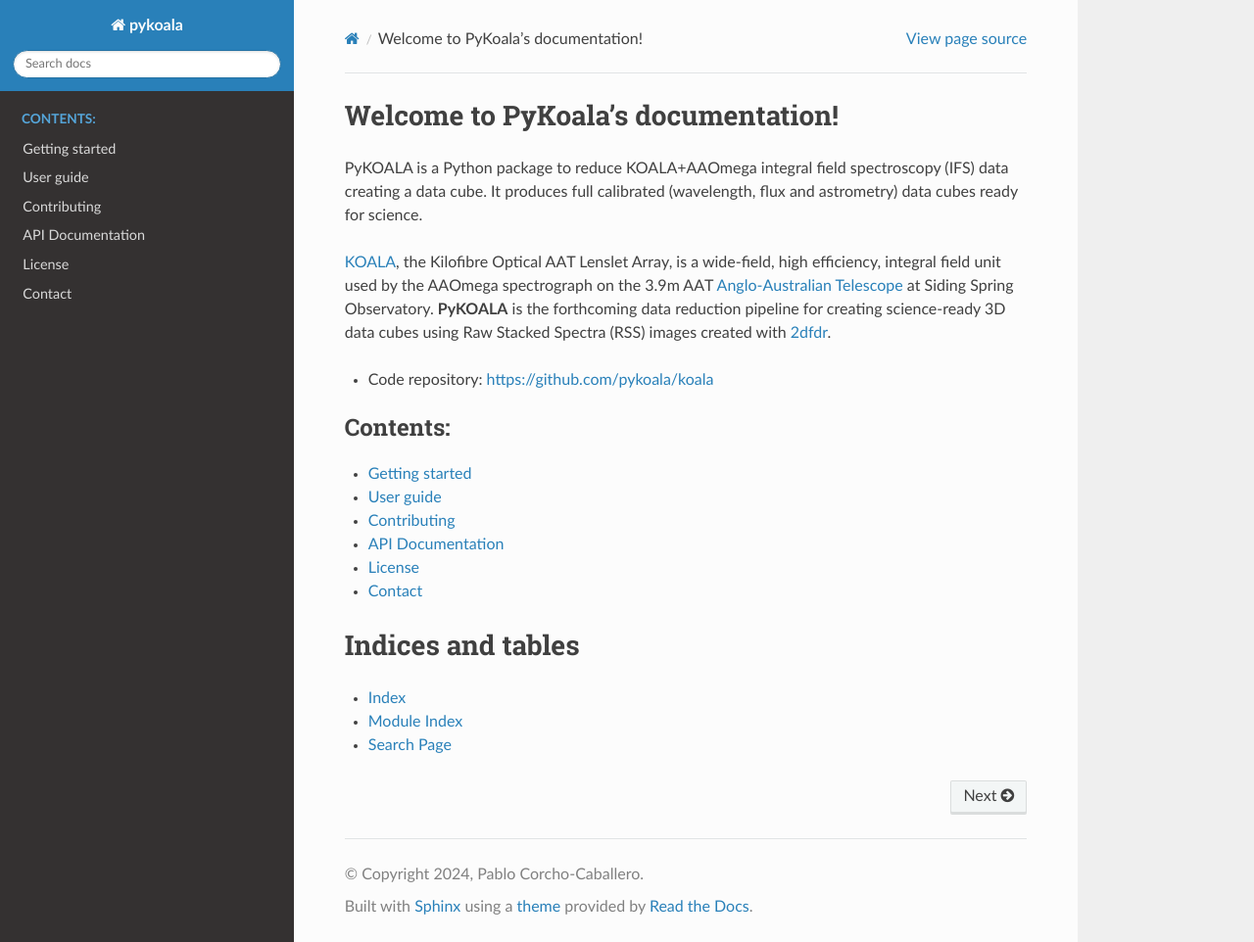
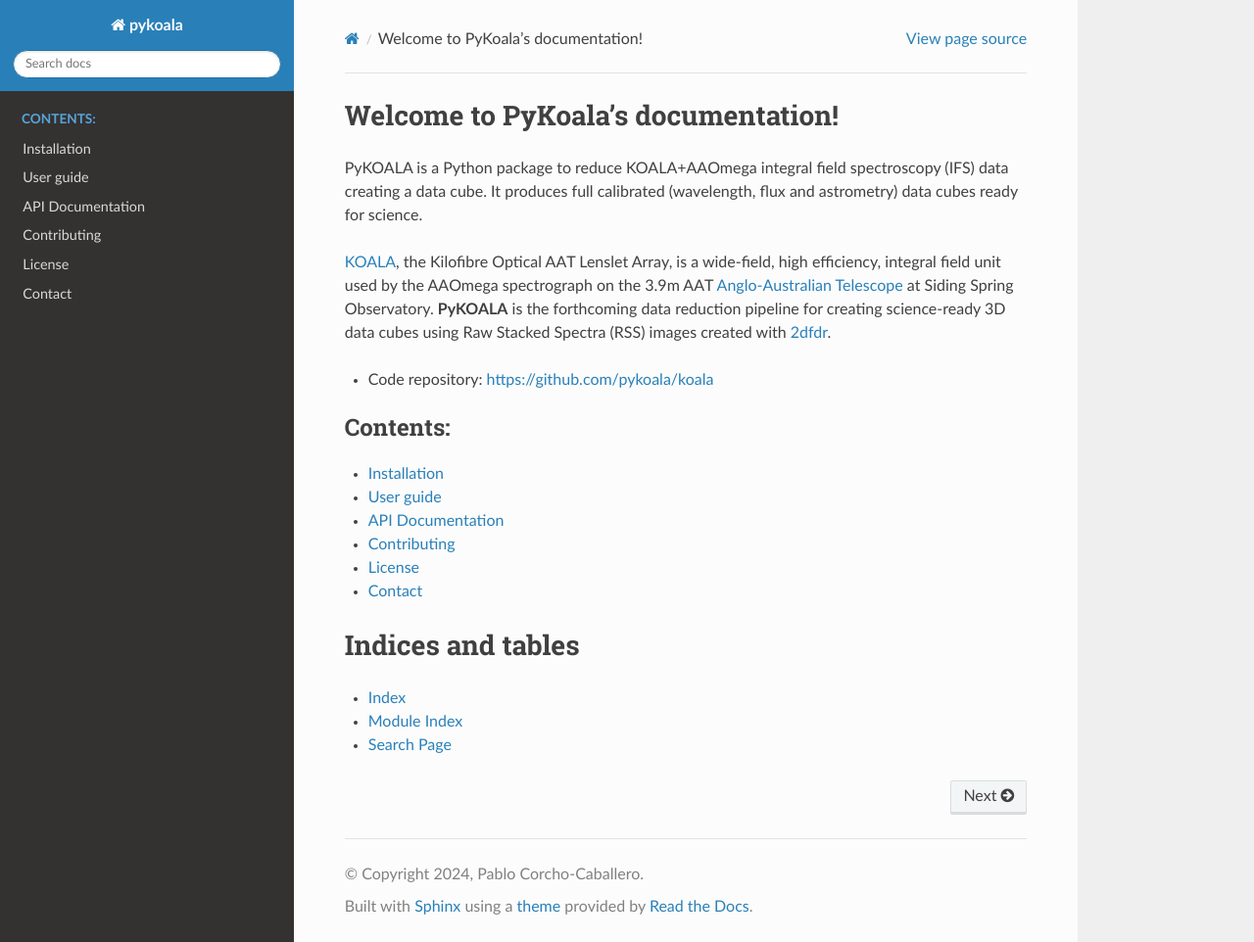
Before and after one commit to pykoala/pykoala, a Sphinx documentation site: the page built from docs/index.rst, in a window 1280 px wide and 962 px high. Shown: the whole window at 98% size. Built offline with Sphinx 7.4.7 and the Read the Docs theme 3.1.0, drawn with Linux system fonts in a browser that asks for light colours; formulas are drawn with MathJax 3; pages that are not in the unit, such as notebooks, are missing from menus.

Commit message:
refactoring

```diff
--- a/docs/index.rst
+++ b/docs/index.rst
@@ -24,10 +24,10 @@ creating science-ready 3D data cubes using Raw Stacked Spectra (RSS) images crea
     :maxdepth: 1
     :caption: Contents:
 
-    getting-started/index
+    installation/index
     user-guide/index
+    api/api
     contributing/index
-    api/api
     license
 
 Indices and tables
--- a/docs/getting-started/virtual-environment.rst
+++ b/docs/installation/virtual-environment.rst
@@ -1,10 +1,10 @@
-Running PyKOALA in a Python virtual environment
+Running PyKOALA in a python virtual environment
 ===============================================
 
 What is a virtual environment?
 ------------------------------
 
-A Python virtual environment is an isolated setup containing a specific Python interpreter and its dependencies, separate from the system’s global Python setup. It enables projects to have their own set of dependencies without interfering with other projects or the system-wide Python installation.
+A python virtual environment is an isolated setup containing a specific Python interpreter and its dependencies, separate from the system’s global Python setup. It enables projects to have their own set of dependencies without interfering with other projects or the system-wide Python installation.
 **It enables projects to have their own set of dependencies without interfering with other projects or the system-wide Python installation**. Python environments, like virtual environments or Docker, offer these key benefits:
 
 1. **Isolation**: Keeps dependencies separate, avoiding conflicts.
--- a/docs/user-guide/index.rst
+++ b/docs/user-guide/index.rst
@@ -1,3 +1,5 @@
+.. _user-guide:
+
 User guide
 ===============
 
@@ -5,4 +7,5 @@ User guide
     :maxdepth: 1
 
     intro
+    quickstart
     tutorials
--- /dev/null
+++ b/docs/user-guide/quickstart.rst
@@ -0,0 +1,2 @@
+Quickstart
+==========
```
Also changed, not shown: docs/getting-started/index.rst (deleted, +0 -21 lines), docs/installation/index.rst (added, +25 -0 lines), docs/installation/get-copy.rst (renamed from docs/getting-started/get-copy.rst).
